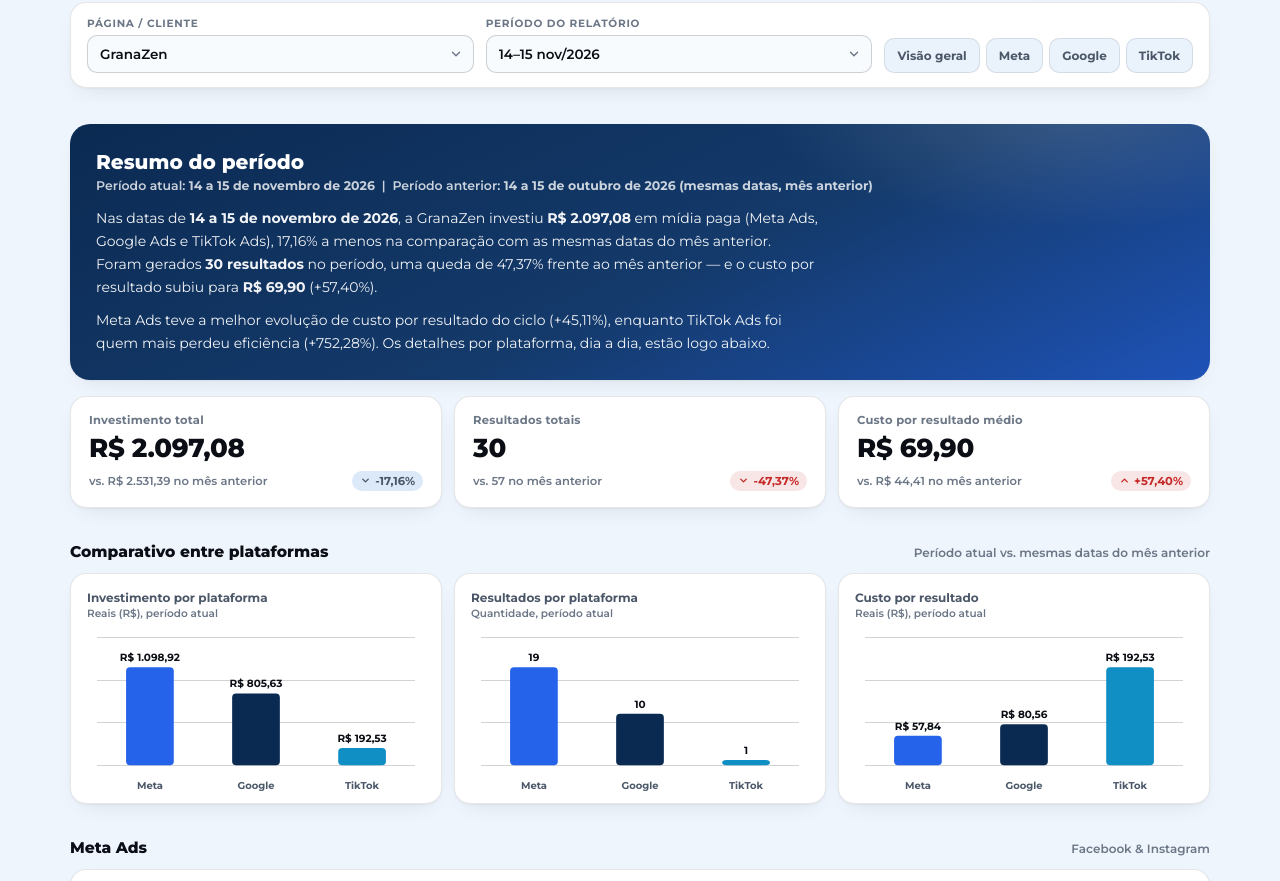
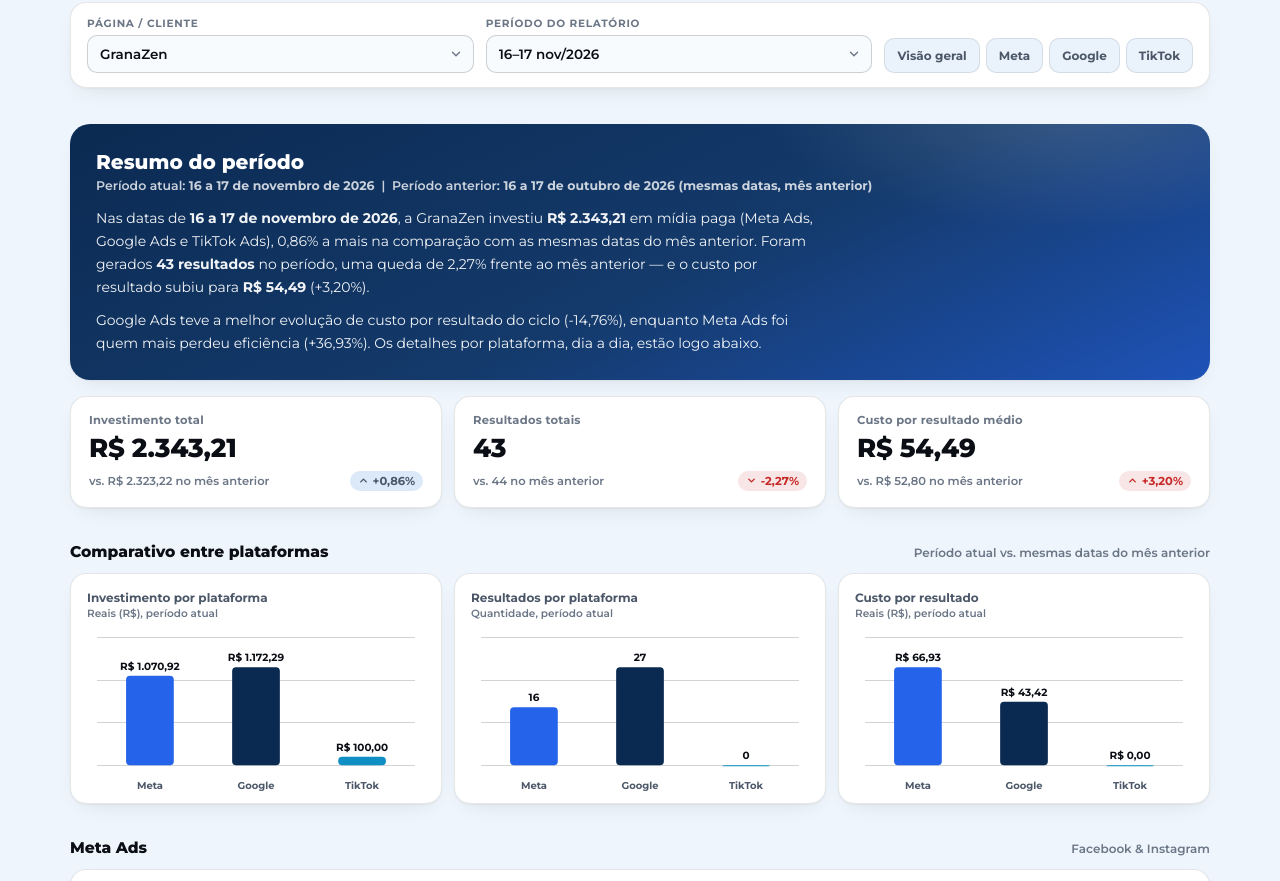
Before and after one commit to felipeprestestdg-ai/painel-granazen, a plain HTML site: page index.html in a window 1280 px wide. Shown: the part 74-955 px from the top of the page. Drawn offline with Linux system fonts and the light colour scheme.

Commit message:
Atualiza painel: ciclo 16-17/11/2026

```diff
--- a/index.html
+++ b/index.html
@@ -619,6 +619,51 @@ const DATA = {
       name: "GranaZen",
       periods: [
         {
+          id: "2026-11-16_17",
+          label: "16–17 nov/2026",
+          atualRangeLabel: "16 a 17 de novembro de 2026",
+          anteriorRangeLabel: "16 a 17 de outubro de 2026 (mesmas datas, mês anterior)",
+          platforms: {
+            meta: {
+              name: "Meta Ads", sub: "Facebook &amp; Instagram",
+              days: [
+                {date:"16/11",period:"atual",invest:557.47,results:6,cpr:92.91},
+                {date:"17/11",period:"atual",invest:513.45,results:10,cpr:51.35},
+                {date:"16/10",period:"anterior",invest:270.26,results:4,cpr:67.57},
+                {date:"17/10",period:"anterior",invest:267.42,results:7,cpr:38.20}
+              ],
+              atual: {invest:1070.92, results:16, cpr:66.93},
+              anterior: {invest:537.68, results:11, cpr:48.88},
+              varInvest:99.17, varResults:45.45, varCpr:36.93
+            },
+            google: {
+              name: "Google Ads", sub: "Rede de Pesquisa &amp; Display",
+              days: [
+                {date:"16–17/11",period:"atual",invest:1172.29,results:27,cpr:43.42},
+                {date:"16–17/10",period:"anterior",invest:1681.06,results:33,cpr:50.94}
+              ],
+              atual: {invest:1172.29, results:27, cpr:43.42},
+              anterior: {invest:1681.06, results:33, cpr:50.94},
+              varInvest:-30.26, varResults:-18.18, varCpr:-14.76
+            },
+            tiktok: {
+              name: "TikTok Ads", sub: "In-Feed &amp; Spark Ads",
+              days: [
+                {date:"16–17/11",period:"atual",invest:100.00,results:0,cpr:0.00},
+                {date:"16–17/10",period:"anterior",invest:104.48,results:0,cpr:0.00}
+              ],
+              atual: {invest:100.00, results:0, cpr:0.00},
+              anterior: {invest:104.48, results:0, cpr:0.00},
+              varInvest:-4.29, varResults:0.00, varCpr:0.00
+            }
+          },
+          totals: {
+            atual: {invest:2343.21, results:43, cpr:54.49},
+            anterior: {invest:2323.22, results:44, cpr:52.80},
+            varInvest:0.86, varResults:-2.27, varCpr:3.20
+          }
+        },
+        {
           id: "2026-11-14_15",
           label: "14–15 nov/2026",
           atualRangeLabel: "14 a 15 de novembro de 2026",
```
